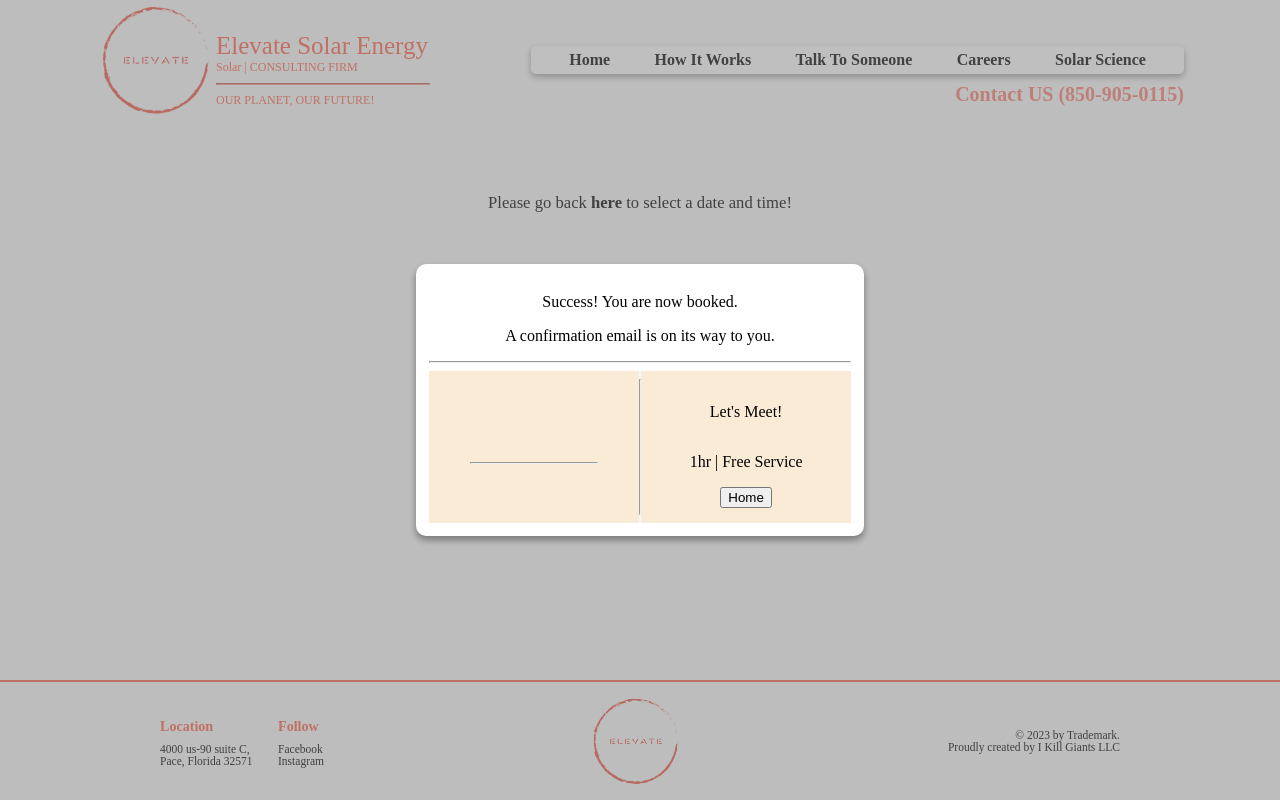
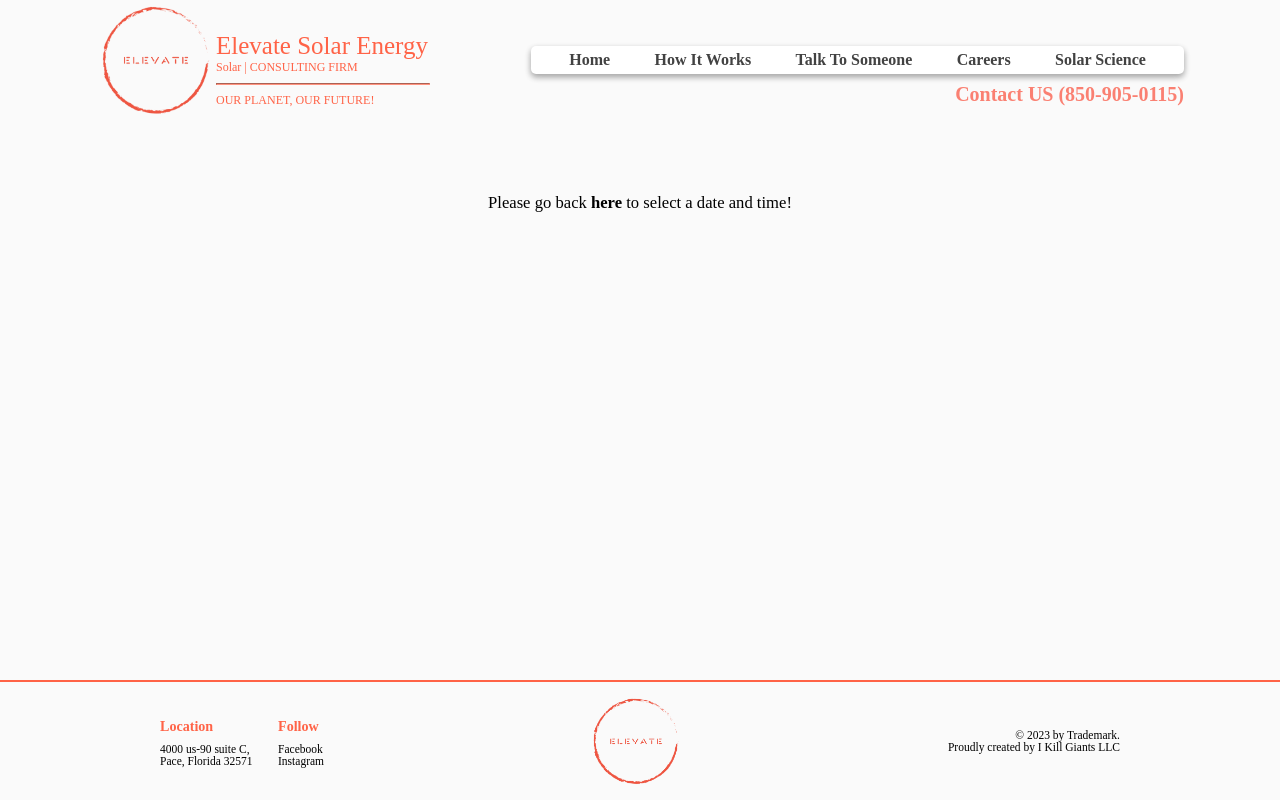
Before and after one commit to AmmonBurgi/elevate-solar, a React (Create React App) app: page /#/booking/confirm in a window 1280 px wide. Built offline with nearby package versions, Linux system fonts and the light colour scheme; a web font is replaced by a local one.

Commit message:
mailing styling

```diff
--- a/src/Components/ConfirmBooking/ConfirmBooking.js
+++ b/src/Components/ConfirmBooking/ConfirmBooking.js
@@ -12,7 +12,7 @@ function ConfirmBooking(props){
         [email, setEmail] = useState(''),
         [phone, setPhone] = useState(''),
         [about, setAbout] = useState(''),
-        [successToggle, setSuccessToggle] = useState(true),
+        [successToggle, setSuccessToggle] = useState(false),
         [conDay, setConDay] = useState(''),
         [conDayNum, setConDayNum] = useState(''),
         [conMonth, setConMonth] = useState('')
@@ -88,7 +88,7 @@ function ConfirmBooking(props){
         axios.post('/api/mail/booking', {name, email, phone, about, date, time})
         .then(res => {
             setSuccessToggle(true)
-            const {date, time, user_email} = res.data.scheduled
+            const {date, time, user_email} = res.data.scheduled[0]
             console.log(res.data.scheduled)
             axios.post('/api/mail/confirmation', {date, time, user_email})
             .then((confirmEmail) => console.log(confirmEmail.data.response))
@@ -163,24 +163,26 @@ function ConfirmBooking(props){
                 <nav className='success-wrapper'>
                 </nav>
                 <div className='success-main'>
-                    <div id='success-header'>
-                        <p>Success! You are now booked.</p>
+                    <div className='success-header'>
+                        <p id='success-header-title'>Success! You are now booked.</p>
                         <p>A confirmation email is on its way to you.</p>
                         <hr></hr>
                     </div>
                     <div className='success-submit'>
-                        <nav id='success-date'>
-                            <p>{conDayNum}</p>
-                            <p>{conMonth}</p>
-                             <hr></hr>
-                             <p>{conDay} {props.location.state !== undefined ? props.location.state.time : null}</p>
+                        <nav className='success-date'>
+                            <p id='success-day-num'>{conDayNum}</p>
+                            <p id='success-month'>{conMonth}</p>
+                            <hr></hr>
+                            <p id='success-day-time'>{conDay} {props.location.state !== undefined ? props.location.state.time : null}</p>
                          </nav>
                         <hr></hr>
-                        <nav id='success-submit-button'>
-                            <p>Let's Meet!</p>
-                            <p>1hr | Free Service</p>
+                        <div className='success-submit-button'>
+                            <nav>
+                                <p id='success-submit-title'>Let's Meet!</p>
+                                <p>1hr | Free Service</p>
+                            </nav>
                             <button onClick={() => props.history.push('/')}>Home</button>
-                        </nav>
+                        </div>
                     </div>
                 </div>
             </div>
--- a/src/Components/ConfirmBooking/confirmBooking.css
+++ b/src/Components/ConfirmBooking/confirmBooking.css
@@ -103,6 +103,7 @@
     padding: 1%;
     display: flex;
     flex-direction: column;
+    position: relative;
 }
 .no-success{
     display: none;
@@ -112,29 +113,79 @@
 .success-submit{
     display: flex;
     width: 100%;
-    background-color: aliceblue;
     height: 80%;
 }
-#success-header{
-    /* height: 15%; */
+#success-header-title{
+    font-size: 2vw;
+    margin-top: 1vh;
+    margin-bottom: 0;
+    color: tomato;
 }
-#success-date{
+.success-header p{
+    margin-top: 0;
+    margin-bottom: 1vh;
+    font-size: 1.3vw;
+}
+.success-date{
     width: 50%;
-    background-color: antiquewhite;
     display: flex;
     flex-direction: column;
     justify-content: center;
     align-items: center;
 }
-#success-date hr{
-    width: 60%;
+.success-date hr{
+    width: 40%;
 }
-#success-submit-button{
+.success-submit-button{
     width: 50%;
-    background-color: antiquewhite;
     display: flex;
     flex-direction: column;
     justify-content: center;
     align-items: center;
     text-align: left;
 }
+.success-submit-button > nav{
+    width: 80%;
+}
+.success-submit-button p{
+    font-size: 1.2vw;
+    margin-top: 0;
+    margin-bottom: 0;
+}
+.success-submit-button button{
+    font-size: 1.2vw;
+    width: 80%;
+    margin-bottom: 1vh;
+    margin-top: 2vh;
+    height: 5vh;
+    background-color: white;
+    border: 2px solid tomato;
+    color: black;
+    transition: .25s ease-out;
+}
+.success-submit-button button:hover{
+    background-color: tomato;
+    color: white;
+}
+#success-submit-title{
+    font-size: 1.8vw;
+    color: tomato;
+    margin-bottom: 0;
+}
+#success-day-num{
+    font-size: 2.8vw;
+    font-weight: bold;
+    margin-bottom: 0;
+    margin-top: 0;
+}
+#success-month{
+    font-size: 1.5vw;
+    font-weight: bold;
+    margin-bottom: .5vh;
+    margin-top: 0;
+}
+#success-day-time{
+    font-size: 1.5vw;
+    margin-top: 0;
+    margin-bottom: 0;
+}
```
Also changed, not shown: 2 other files (tests, documents, lock files or other folders).
